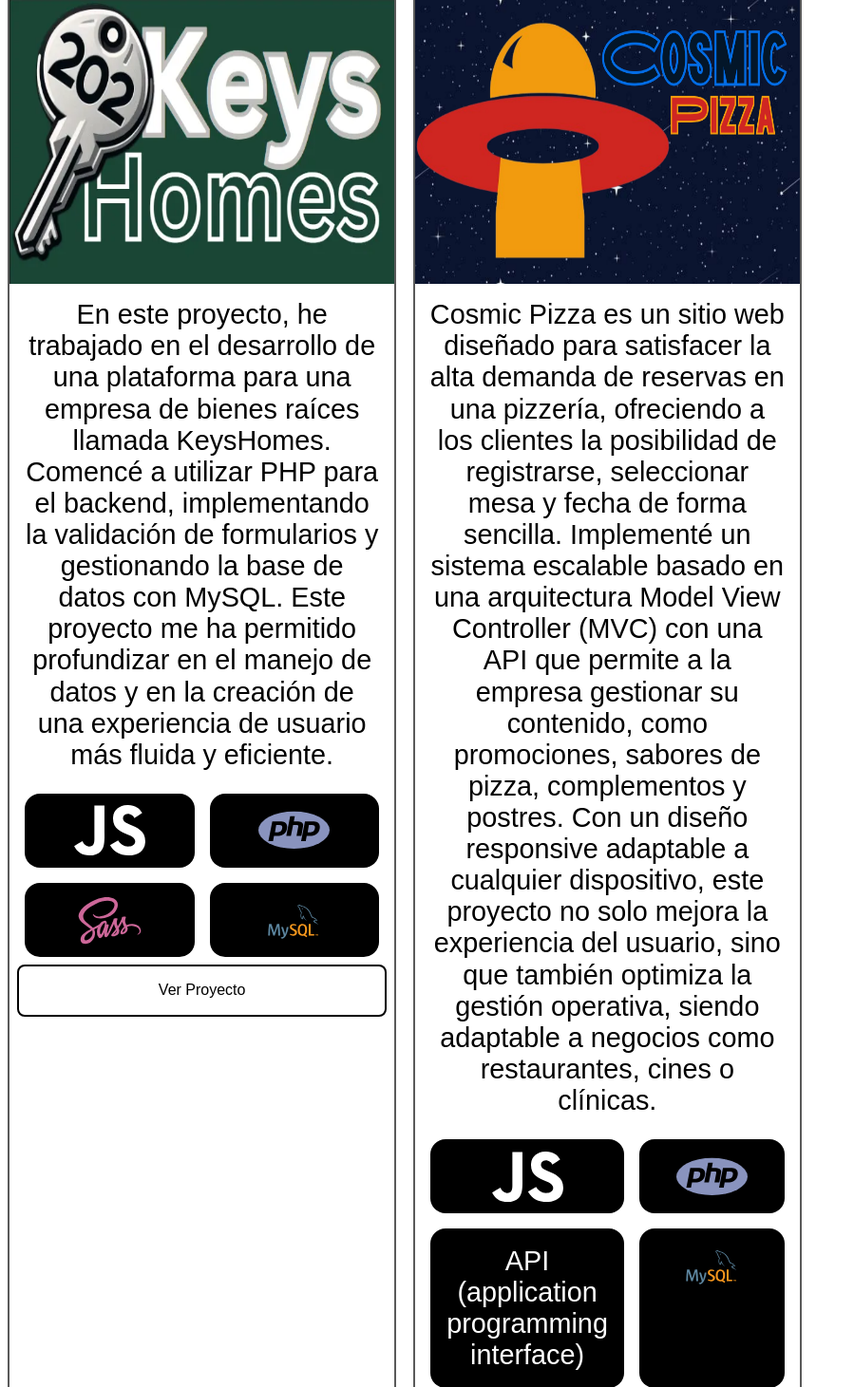
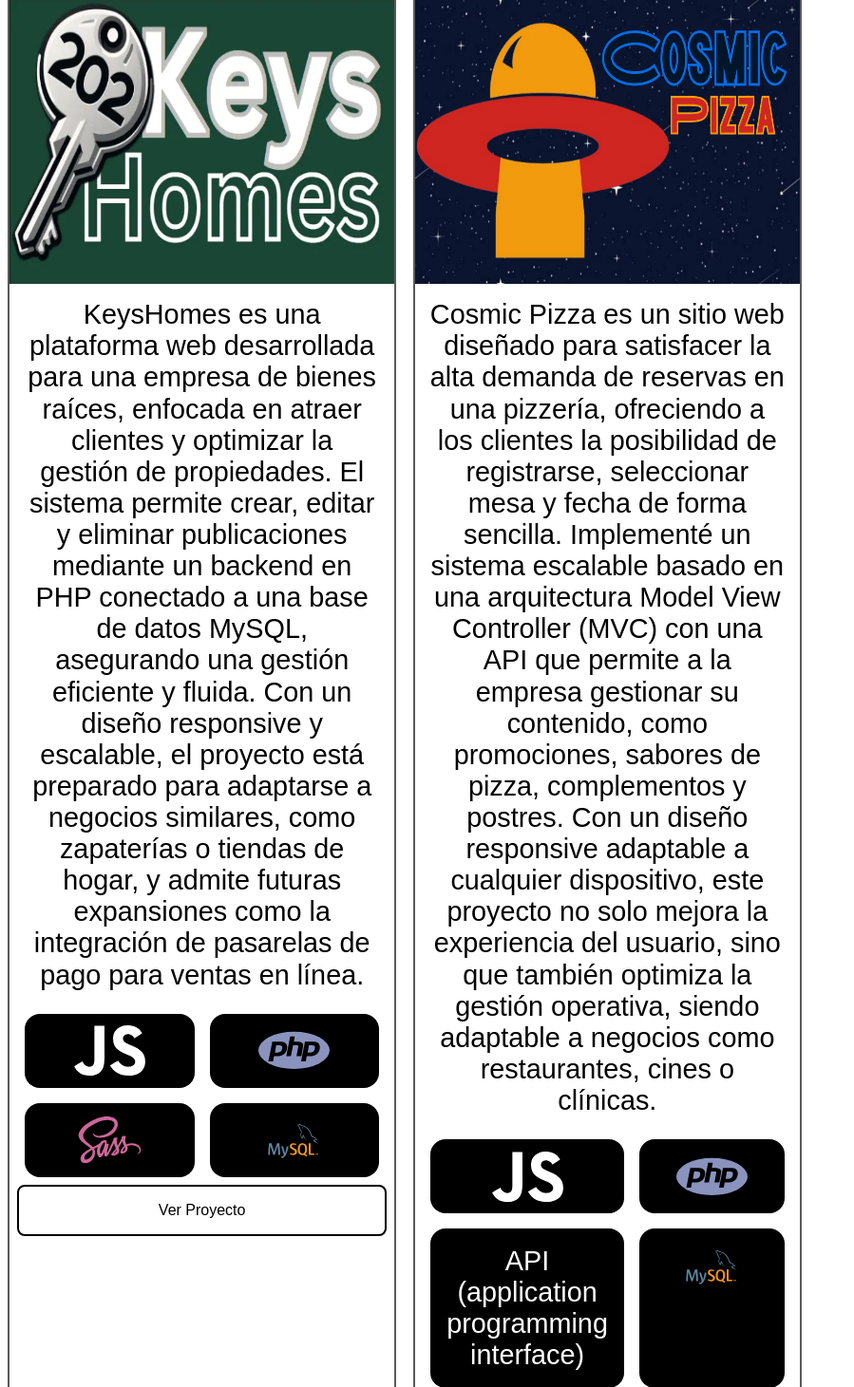
Before and after one commit to FernadoCodeDev/MyWebsite, a PHP site: page / in a window 1280 px wide. Shown: the part 3567-5028 px from the top of the page at 95% size, without its empty margins (0-899 px from the left). Run offline with PHP 8.4, Linux system fonts and the light colour scheme; some libraries are stand-ins or nearby versions.

Commit message:
NewKeysHomesInformation

```diff
--- a/includes/templades/Proyects.php
+++ b/includes/templades/Proyects.php
@@ -11,9 +11,7 @@
                 <img src="src/Image/KeysHomes2.webp" alt="image Project Hover" class="HoverImage" />
             </div>
             <p>
-                En este proyecto, he trabajado en el desarrollo de una plataforma para una empresa de bienes raíces llamada KeysHomes. Comencé a utilizar PHP para el backend, implementando la validación de formularios y gestionando la base de datos con MySQL. Este proyecto me ha permitido profundizar en el manejo de datos y en la creación de una experiencia de usuario más fluida y eficiente.
-            </p>
-
+            KeysHomes es una plataforma web desarrollada para una empresa de bienes raíces, enfocada en atraer clientes y optimizar la gestión de propiedades. El sistema permite crear, editar y eliminar publicaciones mediante un backend en PHP conectado a una base de datos MySQL, asegurando una gestión eficiente y fluida. Con un diseño responsive y escalable, el proyecto está preparado para adaptarse a negocios similares, como zapaterías o tiendas de hogar, y admite futuras expansiones como la integración de pasarelas de pago para ventas en línea.            </p>
             <div class="GridButton">
                 <div>
                     <svg fill="#fff" version="1.1" xmlns="http://www.w3.org/2000/svg" xmlns:xlink="http://www.w3.org/1999/xlink" width="800px"
```
